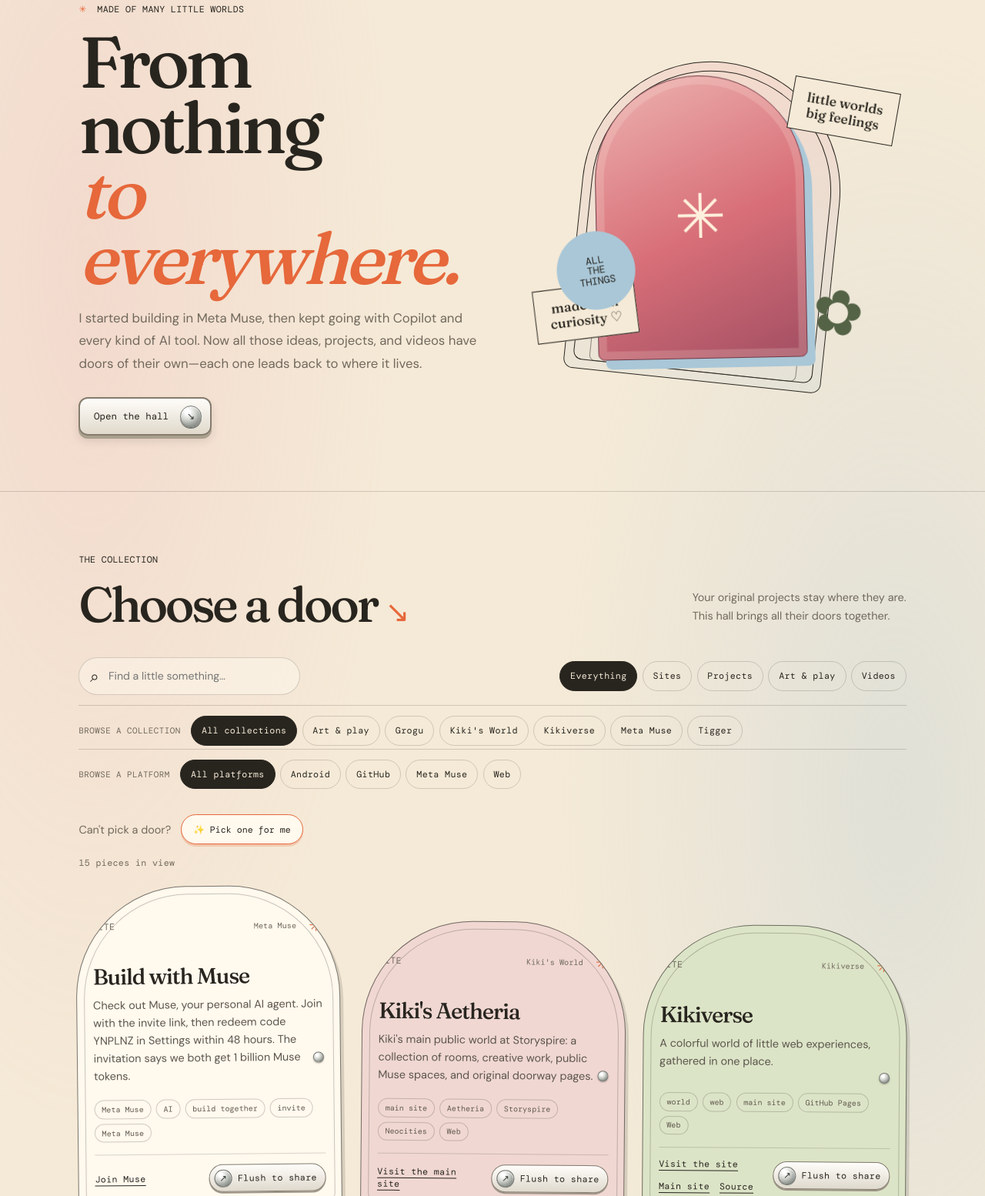
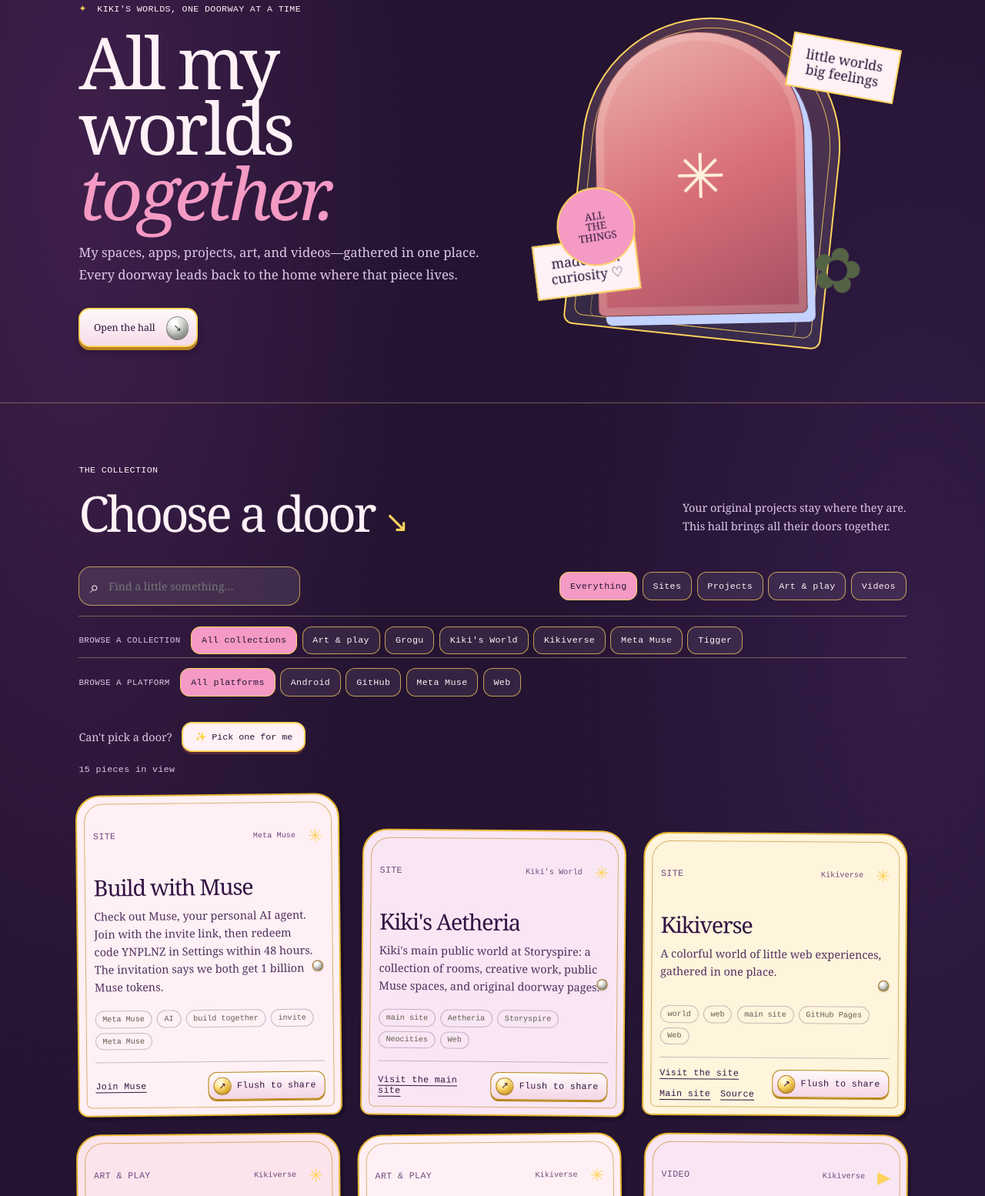
Before and after one commit to grogusmom1989-creator/content-shelf, a plain HTML site: page index.html in a window 1280 px wide. Shown: the part 136-1690 px from the top of the page at 77% size. Drawn offline with nearby package versions, Linux system fonts and the light colour scheme.

Commit message:
Style Kiki content shelf like Aetheria
Co-authored-by: Copilot App <223556219+Copilot@users.noreply.github.com>

```diff
--- a/catalog.json
+++ b/catalog.json
@@ -1,7 +1,7 @@
 {
-  "name": "Everything Shelf",
+  "name": "Kiki Content Project Shelf",
   "version": 1,
-  "description": "A shared index of projects, art, videos, and platform versions.",
+  "description": "Kiki's connected home for creative worlds, projects, art, videos, and platform versions.",
   "items": [
     {
       "id": "muse-join",
--- a/index.html
+++ b/index.html
@@ -3,25 +3,25 @@
   <head>
     <meta charset="utf-8">
     <meta name="viewport" content="width=device-width, initial-scale=1">
-    <meta name="theme-color" content="#f5ead7">
-    <meta name="description" content="A colorful little index of projects, art, experiments, and things to watch.">
-    <title>Everything, in one place</title>
-    <link rel="stylesheet" href="style.css?v=5">
+    <meta name="theme-color" content="#241331">
+    <meta name="description" content="Kiki's Content Project Shelf brings her creative worlds, projects, and videos together in one place.">
+    <title>Kiki's Content Project Shelf</title>
+    <link rel="stylesheet" href="style.css?v=6">
     <script src="shelf.js?v=7" defer></script>
   </head>
   <body>
     <header class="masthead">
-      <a class="wordmark" href="#" aria-label="Everything shelf home">everything<span>✳</span></a>
-      <span class="masthead-note">a living, linking, growing collection</span>
+      <a class="wordmark" href="#" aria-label="Kiki's Content Shelf home">👑 Kiki's Content Shelf<span>✦</span></a>
+      <span class="masthead-note">all your worlds, together</span>
       <a class="top-link" href="#the-shelf">Explore the shelf <span aria-hidden="true">↓</span></a>
     </header>
 
     <main>
       <section class="intro" aria-labelledby="page-title">
         <div class="intro-copy">
-          <p class="eyebrow"><span class="sparkle" aria-hidden="true">✳</span> made of many little worlds</p>
-          <h1 id="page-title">From nothing<br><em>to everywhere.</em></h1>
-          <p class="intro-text">I started building in Meta Muse, then kept going with Copilot and every kind of AI tool. Now all those ideas, projects, and videos have doors of their own&mdash;each one leads back to where it lives.</p>
+          <p class="eyebrow"><span class="sparkle" aria-hidden="true">✦</span> kiki's worlds, one doorway at a time</p>
+          <h1 id="page-title">All my worlds<br><em>together.</em></h1>
+          <p class="intro-text">My spaces, apps, projects, art, and videos&mdash;gathered in one place. Every doorway leads back to the home where that piece lives.</p>
           <a class="button-link" href="#the-shelf">Open the hall <span aria-hidden="true">↘</span></a>
         </div>
         <div class="collage" aria-label="A colorful collage of open doorways">
--- a/style.css
+++ b/style.css
@@ -1,16 +1,14 @@
-@import url("https://fonts.googleapis.com/css2?family=DM+Mono:wght@400;500&family=DM+Sans:wght@400;500;600;700&family=Fraunces:opsz,wght@9..144,500;9..144,600&display=swap");
-
 :root {
   color-scheme: light;
-  --paper: #f5ead7;
-  --ink: #28251f;
-  --muted: #71695d;
-  --orange: #e6683b;
-  --pink: #e9a1aa;
-  --green: #b7c98b;
-  --blue: #a9c7d7;
-  --line: rgba(40, 37, 31, .18);
-  font-family: "DM Sans", sans-serif;
+  --paper: #fff1f6;
+  --ink: #281438;
+  --muted: #dec8e8;
+  --orange: #ffd35e;
+  --pink: #f49ac4;
+  --green: #d7edaa;
+  --blue: #c3d2ff;
+  --line: rgba(255, 226, 151, .35);
+  font-family: Georgia, "Times New Roman", serif;
 }
 
 * {
@@ -23,11 +21,11 @@ html {
 
 body {
   margin: 0;
-  color: var(--ink);
+  color: var(--paper);
   background:
-    radial-gradient(ellipse at 9% 13%, rgba(233, 161, 170, .22), transparent 25rem),
-    radial-gradient(ellipse at 91% 31%, rgba(169, 199, 215, .28), transparent 28rem),
-    var(--paper);
+    radial-gradient(ellipse at 8% 10%, rgba(168, 81, 180, .2), transparent 28rem),
+    radial-gradient(ellipse at 93% 27%, rgba(105, 60, 149, .22), transparent 30rem),
+    #241331;
 }
 
 a {
@@ -49,12 +47,14 @@ footer {
 }
 
 .masthead {
-  border-bottom: 1px solid var(--line);
+  border-bottom: 2px solid rgba(255, 211, 94, .72);
+  background: rgba(27, 14, 38, .72);
 }
 
 .wordmark {
-  font-family: "Fraunces", serif;
-  font-size: 1.45rem;
+  color: var(--pink);
+  font-family: Georgia, "Times New Roman", serif;
+  font-size: 1.3rem;
   font-weight: 600;
   text-decoration: none;
   letter-spacing: -.06em;
@@ -62,7 +62,7 @@ footer {
 
 .wordmark span {
   color: var(--orange);
-  padding-left: .2rem;
+  padding-left: .45rem;
 }
 
 .masthead-note,
@@ -131,7 +131,7 @@ p {
 h1,
 .section-heading h2,
 .next-section h2 {
-  font-family: "Fraunces", Georgia, serif;
+  font-family: Georgia, "Times New Roman", serif;
   font-weight: 500;
   letter-spacing: -.055em;
 }
@@ -144,7 +144,7 @@ h1 {
 }
 
 h1 em {
-  color: var(--orange);
+  color: var(--pink);
   font-weight: 500;
 }
 
@@ -160,14 +160,14 @@ h1 em {
   align-items: center;
   gap: .9rem;
   padding: .55rem .65rem .55rem 1.1rem;
-  border: 2px solid #857c6d;
-  border-radius: .75rem;
-  background: linear-gradient(180deg, #fffdfa 0%, #e0d9cb 100%);
+  border: 2px solid var(--orange);
+  border-radius: .9rem;
+  background: linear-gradient(180deg, #fff8fb 0%, #f6dce9 100%);
   color: var(--ink);
-  font-family: "DM Mono", monospace;
+  font-family: Georgia, "Times New Roman", serif;
   font-size: .78rem;
   text-decoration: none;
-  box-shadow: inset 0 2px 2px #fff, 0 4px 0 #aaa08e, 0 7px 12px rgba(40, 37, 31, .12);
+  box-shadow: inset 0 2px 2px #fff, 0 4px 0 #b98220, 0 7px 12px rgba(12, 4, 20, .3);
   transition: transform .14s ease, box-shadow .14s ease;
 }
 
@@ -196,7 +196,7 @@ h1 em {
 
 .button-link:focus-visible,
 .card-share:focus-visible {
-  outline: 3px solid var(--orange);
+  outline: 3px solid var(--blue);
   outline-offset: 3px;
 }
 
@@ -219,7 +219,7 @@ h1 em {
   left: 3.8rem;
   width: 21rem;
   height: 26rem;
-  border: 1px solid var(--ink);
+  border: 2px solid var(--orange);
   border-radius: 11rem 11rem .8rem .8rem;
   background: linear-gradient(180deg, rgba(233, 161, 170, .22), rgba(169, 199, 215, .12));
   transform: rotate(4deg);
@@ -229,7 +229,7 @@ h1 em {
 .collage-orbit::after {
   content: "";
   position: absolute;
-  border: 1px solid var(--ink);
+  border: 1px solid rgba(255, 211, 94, .8);
   border-radius: inherit;
   inset: .7rem;
   transform: none;
@@ -262,9 +262,10 @@ h1 em {
   position: absolute;
   z-index: 2;
   padding: .9rem 1.15rem;
-  border: 1px solid var(--ink);
-  background: var(--paper);
-  font-family: "Fraunces", serif;
+  border: 2px solid var(--orange);
+  background: #fff1f6;
+  color: #281438;
+  font-family: Georgia, "Times New Roman", serif;
   font-size: 1.1rem;
   line-height: 1.1;
   text-align: center;
@@ -302,8 +303,10 @@ h1 em {
   height: 6.4rem;
   place-content: center;
   border-radius: 50%;
-  background: var(--blue);
-  font-family: "DM Mono", monospace;
+  border: 2px solid var(--orange);
+  background: var(--pink);
+  color: #281438;
+  font-family: Georgia, "Times New Roman", serif;
   font-size: .82rem;
   line-height: 1.05;
   text-align: center;
@@ -357,9 +360,10 @@ h1 em {
   gap: .65rem;
   min-width: min(100%, 18rem);
   padding: .65rem .85rem;
-  border: 1px solid var(--line);
-  border-radius: 99px;
-  background: rgba(255, 250, 240, .45);
+  border: 1px solid rgba(255, 211, 94, .65);
+  border-radius: 1rem;
+  background: rgba(255, 241, 246, .1);
+  color: var(--paper);
 }
 
 .search-wrap > span:not(.visually-hidden) {
@@ -371,7 +375,7 @@ h1 em {
   border: 0;
   outline: 0;
   background: transparent;
-  color: var(--ink);
+  color: var(--paper);
   font-size: .88rem;
 }
 
@@ -400,10 +404,10 @@ h1 em {
 
 .filter {
   padding: .65rem .8rem;
-  border: 1px solid var(--line);
-  border-radius: 99px;
-  background: transparent;
-  color: var(--ink);
+  border: 1px solid rgba(255, 211, 94, .7);
+  border-radius: .75rem;
+  background: rgba(255, 241, 246, .08);
+  color: var(--paper);
   cursor: pointer;
   transition: background .2s ease, color .2s ease, transform .2s ease;
 }
@@ -413,9 +417,9 @@ h1 em {
 }
 
 .filter.is-active {
-  border-color: var(--ink);
-  background: var(--ink);
-  color: var(--paper);
+  border-color: var(--orange);
+  background: var(--pink);
+  color: var(--ink);
 }
 
 .result-count {
@@ -439,9 +443,9 @@ h1 em {
 
 .surprise-button {
   padding: .65rem .95rem;
-  border: 1px solid var(--orange);
-  border-radius: 99px;
-  background: #fff9ee;
+  border: 2px solid var(--orange);
+  border-radius: .85rem;
+  background: #fff1f6;
   color: var(--ink);
   font-family: "DM Mono", monospace;
   font-size: .73rem;
@@ -452,7 +456,7 @@ h1 em {
 
 .surprise-button:hover:not(:disabled) {
   transform: translateY(-2px) rotate(-2deg);
-  background: #fff1e2;
+  background: #ffe4ef;
   box-shadow: 0 5px 0 rgba(230, 104, 59, .25);
 }
 
@@ -479,6 +483,9 @@ h1 em {
 }
 
 .card {
+  --ink: #321543;
+  --muted: #70477d;
+  --line: rgba(74, 35, 91, .28);
   position: relative;
   display: flex;
   min-height: 23rem;
@@ -486,10 +493,11 @@ h1 em {
   align-items: flex-start;
   padding: 2.3rem 1.3rem 1.2rem;
   overflow: hidden;
-  border: 1px solid rgba(40, 37, 31, .62);
-  border-radius: 9rem 9rem .8rem .8rem;
-  background: #fff9ee;
-  box-shadow: 4px 5px 0 rgba(40, 37, 31, .14);
+  border: 2px solid #e7b634;
+  border-radius: 2rem 2rem .8rem .8rem;
+  background: #fff0f5;
+  color: var(--ink);
+  box-shadow: 4px 5px 0 rgba(12, 4, 20, .3);
   transform-origin: center bottom;
   transition: transform .2s ease, box-shadow .2s ease;
 }
@@ -497,8 +505,8 @@ h1 em {
 .card::before {
   position: absolute;
   inset: .55rem .55rem .55rem;
-  border: 1px solid rgba(40, 37, 31, .25);
-  border-radius: 8.5rem 8.5rem .45rem .45rem;
+  border: 1px solid rgba(196, 137, 26, .62);
+  border-radius: 1.55rem 1.55rem .45rem .45rem;
   content: "";
   pointer-events: none;
 }
@@ -509,7 +517,7 @@ h1 em {
   right: 1.35rem;
   width: .72rem;
   height: .72rem;
-  border: 1px solid #797b77;
+  border: 1px solid #9a6d13;
   border-radius: 50%;
   background: radial-gradient(circle at 34% 28%, #fff 0 12%, #d7d9d4 38%, #929792 72%, #6d726e 100%);
   box-shadow: 0 1px 2px rgba(40, 37, 31, .35);
@@ -523,32 +531,32 @@ h1 em {
 }
 
 .card:nth-child(4n + 1) {
-  border-radius: 9rem 9rem .8rem .8rem;
+  border-radius: 2rem 2rem .8rem .8rem;
   transform: rotate(-.6deg);
 }
 
 .card:nth-child(4n + 2) {
-  border-radius: 9rem 9rem .8rem .8rem;
-  background: #f0d7d2;
+  border-radius: 2rem 2rem .8rem .8rem;
+  background: #f8e6f4;
   transform: rotate(.5deg);
 }
 
 .card:nth-child(4n + 3) {
-  border-radius: 9rem 9rem .8rem .8rem;
-  background: #dce4c7;
+  border-radius: 2rem 2rem .8rem .8rem;
+  background: #fff4dc;
   transform: rotate(.4deg);
 }
 
 .card:nth-child(4n) {
-  border-radius: 9rem 9rem .8rem .8rem;
-  background: #dce7eb;
+  border-radius: 2rem 2rem .8rem .8rem;
+  background: #fce4ec;
   transform: rotate(-.5deg);
 }
 
 .card:hover,
 .card:focus-within {
   z-index: 2;
-  box-shadow: 7px 9px 0 rgba(40, 37, 31, .18);
+  box-shadow: 7px 9px 0 rgba(12, 4, 20, .38);
   transform: translateY(-5px) rotate(0);
 }
 
@@ -594,7 +602,7 @@ h1 em {
 
 .card h3 {
   margin: 0 0 .65rem;
-  font-family: "Fraunces", Georgia, serif;
+  font-family: Georgia, "Times New Roman", serif;
   font-size: 1.8rem;
   font-weight: 500;
   letter-spacing: -.04em;
@@ -604,7 +612,7 @@ h1 em {
 .card p {
   max-width: 36ch;
   margin-bottom: 1.2rem;
-  color: #5b554c;
+  color: #51315f;
   font-size: .9rem;
   line-height: 1.6;
 }
@@ -619,7 +627,7 @@ h1 em {
 
 .card-tag {
   padding: .3rem .55rem;
-  border: 1px solid rgba(40, 37, 31, .22);
+  border: 1px solid rgba(74, 35, 91, .28);
   border-radius: 99px;
   background: transparent;
   color: #625a4f;
@@ -660,12 +668,12 @@ h1 em {
   align-items: center;
   gap: .45rem;
   padding: .35rem .65rem .35rem .4rem;
-  border: 1px solid #827a6c;
-  border-radius: 99px;
-  background: linear-gradient(180deg, #fffdfa 0%, #dfd9cd 100%);
+  border: 1px solid #b98619;
+  border-radius: .7rem;
+  background: linear-gradient(180deg, #fff9fc 0%, #f4d5e4 100%);
   color: var(--ink);
   cursor: pointer;
-  box-shadow: inset 0 1px 2px #fff, 0 2px 0 #9e9587;
+  box-shadow: inset 0 1px 2px #fff, 0 2px 0 #b98619;
   transition: transform .14s ease, box-shadow .14s ease;
   white-space: nowrap;
 }
@@ -676,11 +684,11 @@ h1 em {
   width: 1.3rem;
   height: 1.3rem;
   place-items: center;
-  border: 1px solid #797b77;
+  border: 1px solid #b98619;
   border-radius: 50%;
-  background: radial-gradient(circle at 34% 28%, #fff 0 12%, #d7d9d4 38%, #929792 72%, #6d726e 100%);
-  color: #353a36;
-  box-shadow: inset 0 1px 2px #fff, 0 1px 0 #777b76;
+  background: radial-gradient(circle at 34% 28%, #fff9d8 0 12%, #ffdb74 38%, #d7a62e 72%, #a87914 100%);
+  color: #321543;
+  box-shadow: inset 0 1px 2px #fff, 0 1px 0 #9c7017;
   transition: transform .14s ease, box-shadow .14s ease;
 }
 
@@ -721,7 +729,6 @@ h1 em {
   .surprise-row {
     flex-wrap: wrap;
   }
-  text-align: center;
 }
 
 .next-section {
@@ -732,7 +739,9 @@ h1 em {
   gap: clamp(1.5rem, 5vw, 4rem);
   padding: 4.2rem clamp(1.25rem, 8vw, 9rem);
   overflow: hidden;
-  background: var(--ink);
+  border-top: 2px solid var(--orange);
+  border-bottom: 2px solid var(--orange);
+  background: #1b0e28;
   color: var(--paper);
 }
 
@@ -768,14 +777,16 @@ h1 em {
 }
 
 .button-light {
-  border-color: #9c927f;
-  background: linear-gradient(180deg, #fffdfa 0%, #e0d9cb 100%);
+  border-color: var(--orange);
+  background: linear-gradient(180deg, #fff8fb 0%, #f6dce9 100%);
   color: var(--ink);
 }
 
 footer {
   flex-wrap: wrap;
   color: var(--muted);
+  background: rgba(27, 14, 38, .65);
+  border-top: 1px solid rgba(255, 211, 94, .45);
 }
 
 footer > span:first-child span {
```
Also changed, not shown: 1 other file.
